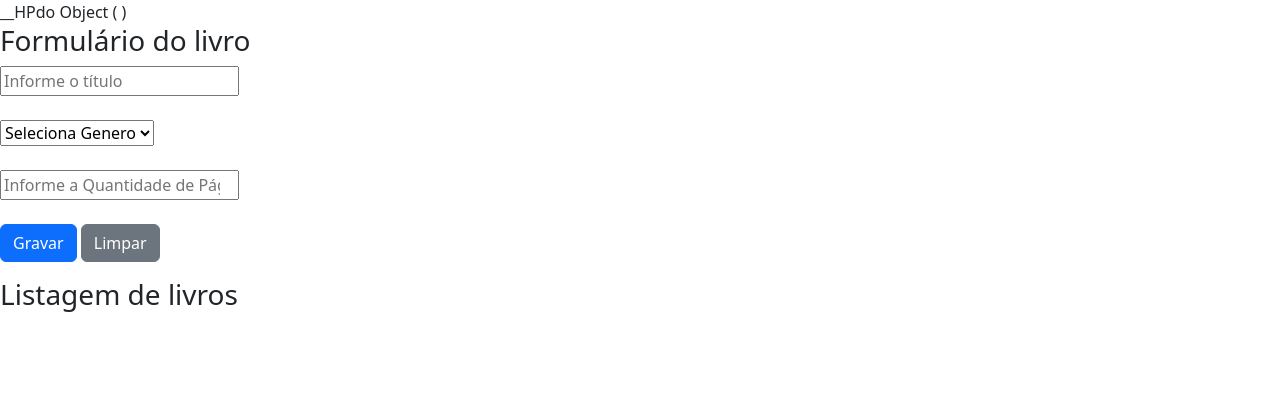
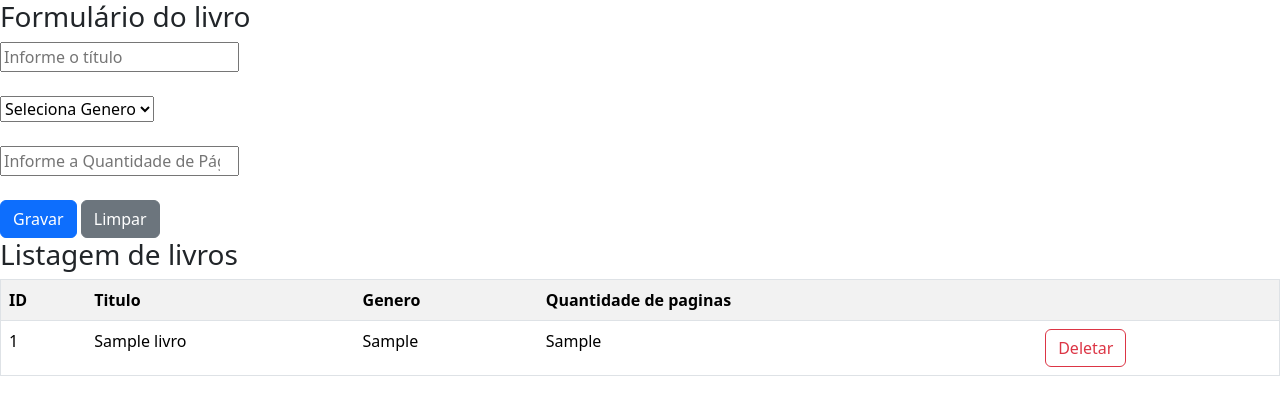
Before and after one commit to Lucas1530/3-TDS, a PHP site: page /livro.php in a window 1280 px wide. Shown: the top 415 px of the page. Run offline with PHP 8.4, Linux system fonts and the light colour scheme; tables that the repository leaves empty or names only in its code hold one stand-in row (values such as "Sample post").

Commit message:
Update livro.php

```diff
--- a/Linguagem Web II/Aula8 Banco de Dados/livro.php
+++ b/Linguagem Web II/Aula8 Banco de Dados/livro.php
@@ -10,7 +10,25 @@ include_once("conexao.php");
 
 
 $conn = Conexao::getConexao();
-print_r($conn);
+
+
+//Verificação se o usuario clicou no gravar
+
+if (isset($_POST['titulo'])) {
+
+    $titulo = $_POST['titulo'];
+    $genero = $_POST['genero'];
+    $qtdpag = $_POST['qtdpag'];
+
+    $sql = "INSERT INTO livros (titulo,genero,qtd_paginas)
+    VALUES ( ?, ?, ? )";
+    $stm = $conn->prepare($sql);
+    $stm->execute([$titulo, $genero, $qtdpag]);
+
+    //Redirecionar para a página desejada
+
+    header("locacion:livros.php");
+}
 
 ?>
 
@@ -41,15 +59,46 @@ print_r($conn);
         </select>
         <br><br>
 
-        <input type="number" name="qtdPag" placeholder="Informe a Quantidade de Páginas">
+        <input type="number" name="qtdpag" placeholder="Informe a Quantidade de Páginas">
         <br><br>
 
         <input type="submit" class="btn btn-primary" value="Gravar" />
-        <input type="reset" class="btn btn-secondary" value="Limpar" />
+        <input type="reset" class="btn btn btn-secondary" value="Limpar" />
     </form>
 
     <h3>Listagem de livros</h3>
 
+    <?php
+    $sql = "SELECT * FROM livros";
+    $stm = $conn->prepare($sql);
+    $stm->execute();
+    $livros = $stm->fetchALL();
+
+    ?>
+
+    <table class="table table-striped" border="1">
+        <tr>
+            <th>ID</th>
+            <th>Titulo</th>
+            <th>Genero</th>
+            <th>Quantidade de paginas</th>
+            <th></th>
+        </tr>
+
+        <?php foreach ($livros as $l): ?>
+            <tr>
+                <td><?php echo $l["id"]; ?></td>
+                <td><?php echo $l["titulo"]; ?></td>
+                <td><?php echo $l["genero"]; ?></td>
+                <td><?= $l["qtd_paginas"]; ?></td>
+                <th>
+                    <a class="btn btn-outline-danger" href="livro_del.php?id=<?= $l['id'] ?>">Deletar</a>
+                </th>
+            </tr>
+        <?php endforeach; ?>
+    </table>
+
+
 </body>
 
 </html>
```
